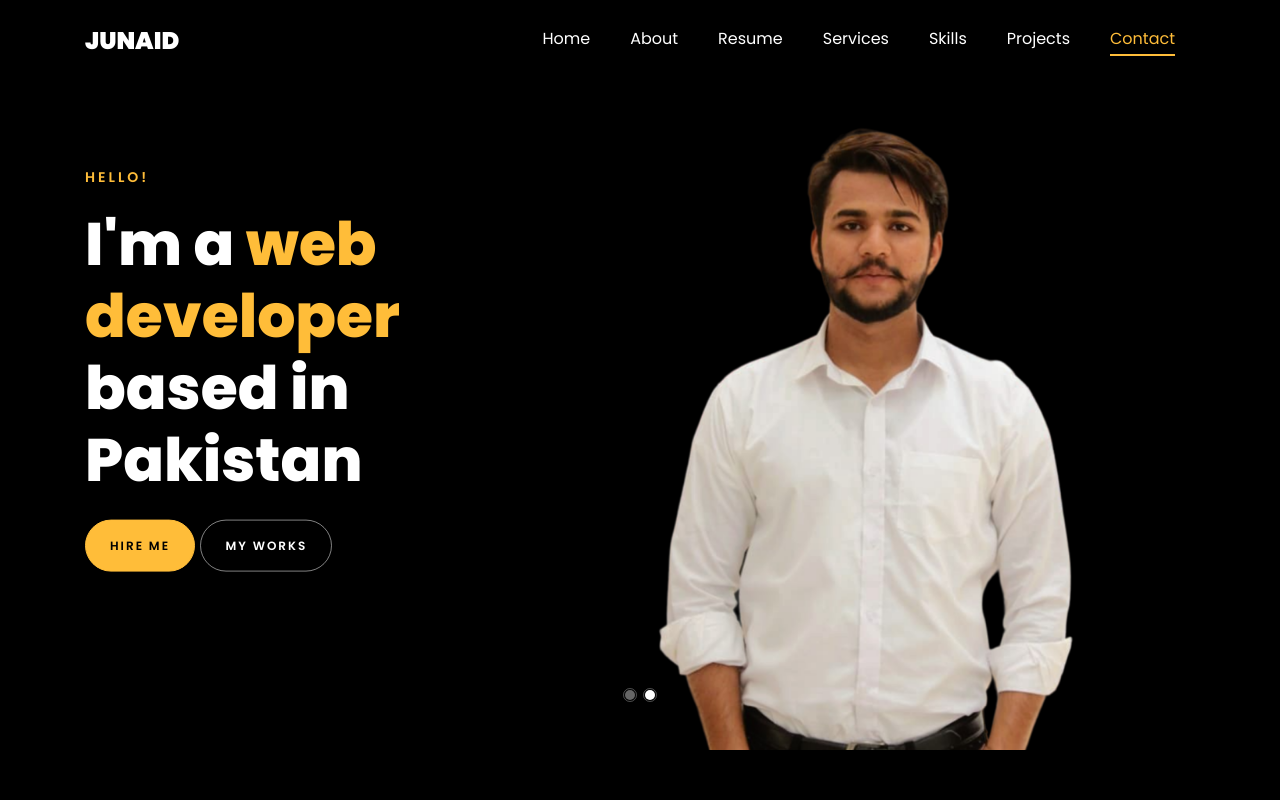
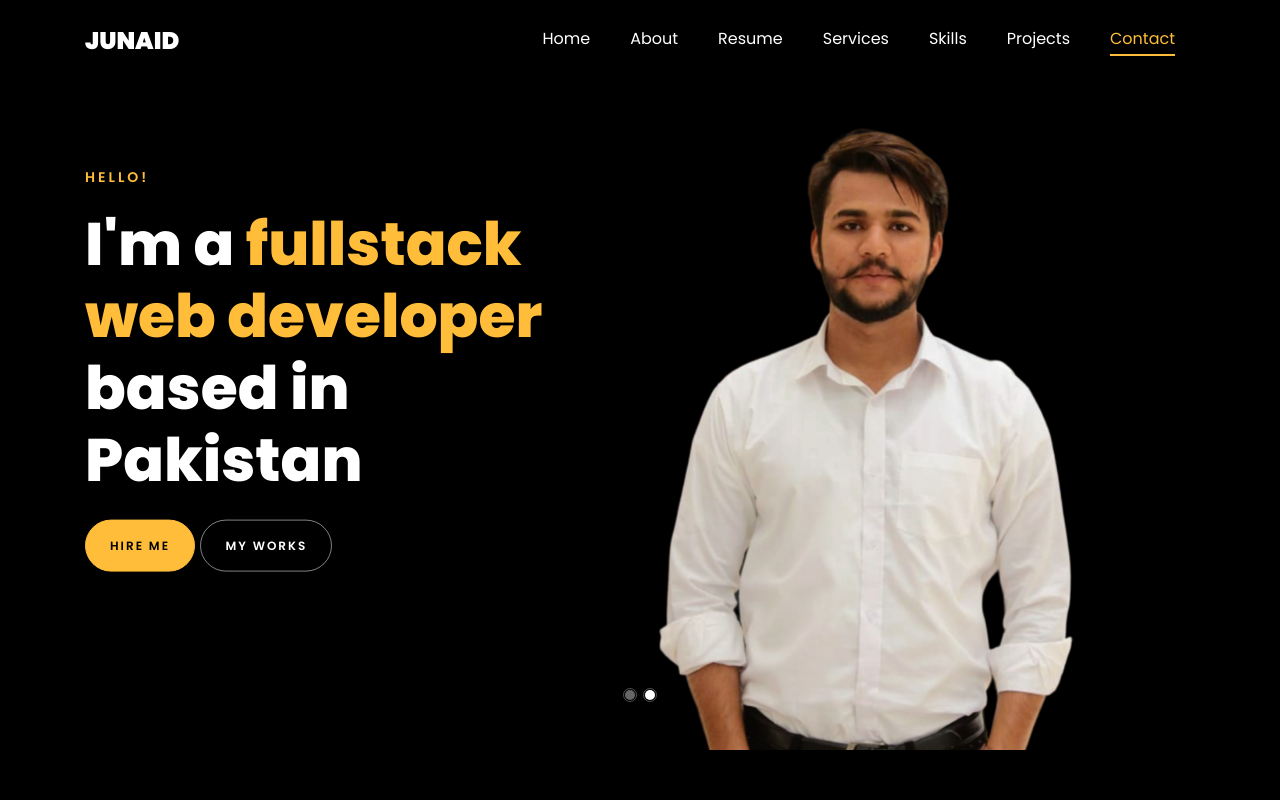
Before and after one commit to ranajunaid56/myportfolio, a plain HTML site: page index.html in a window 1280 px wide. Shown: the top 800 px of the page. Drawn offline with Linux system fonts and the light colour scheme; files whose address does not match are found by name.

Commit message:
updated index file

```diff
--- a/index.html
+++ b/index.html
@@ -76,7 +76,7 @@
 		          <div class="one-forth d-flex align-items-center ftco-animate" data-scrollax=" properties: { translateY: '70%' }">
 		          	<div class="text">
 		          		<span class="subheading">Hello!</span>
-			            <h1 class="mb-4 mt-3">I'm a <span>web developer</span> based in Pakistan</h1>
+			            <h1 class="mb-4 mt-3">I'm a <span> fullstack web developer</span> based in Pakistan</h1>
 			            <p><a href="#" class="btn btn-primary py-3 px-4">Hire me</a> <a href="#" class="btn btn-white btn-outline-white py-3 px-4">My works</a></p>
 		            </div>
 		          </div>
```
